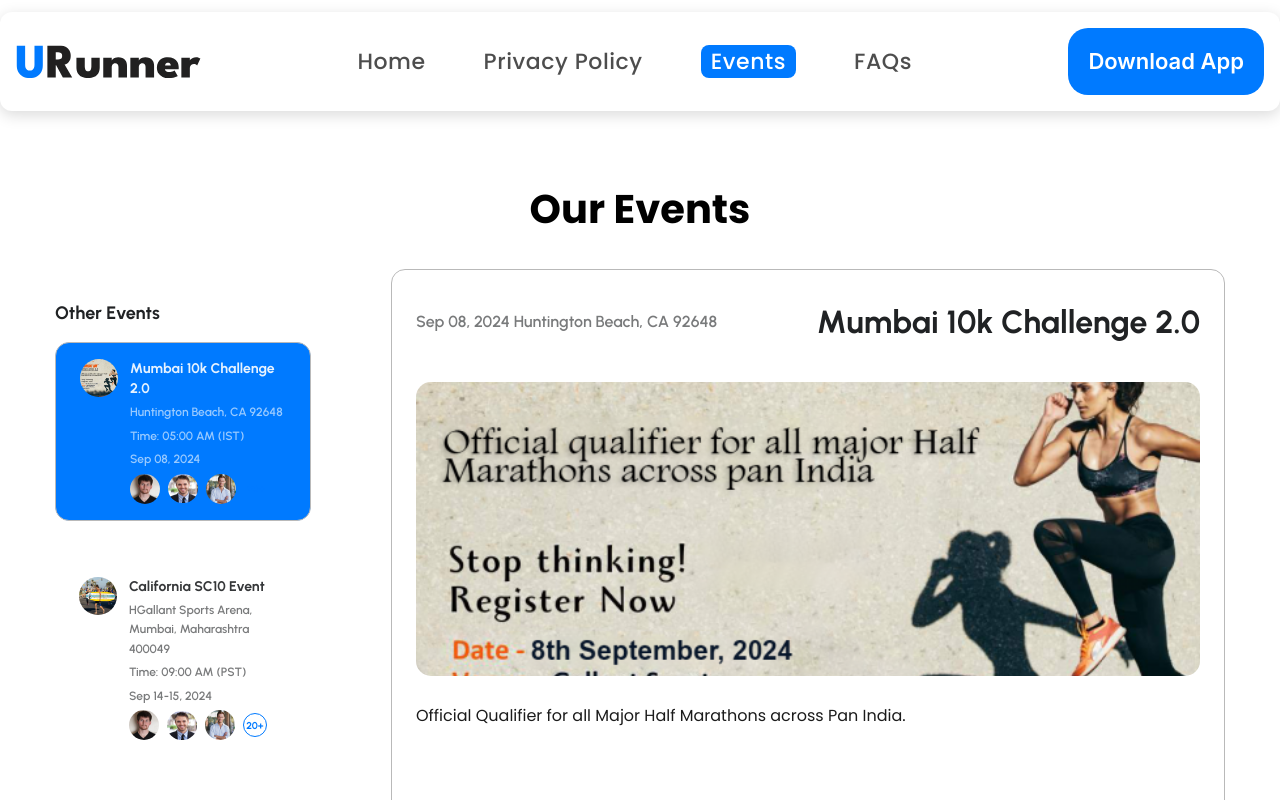
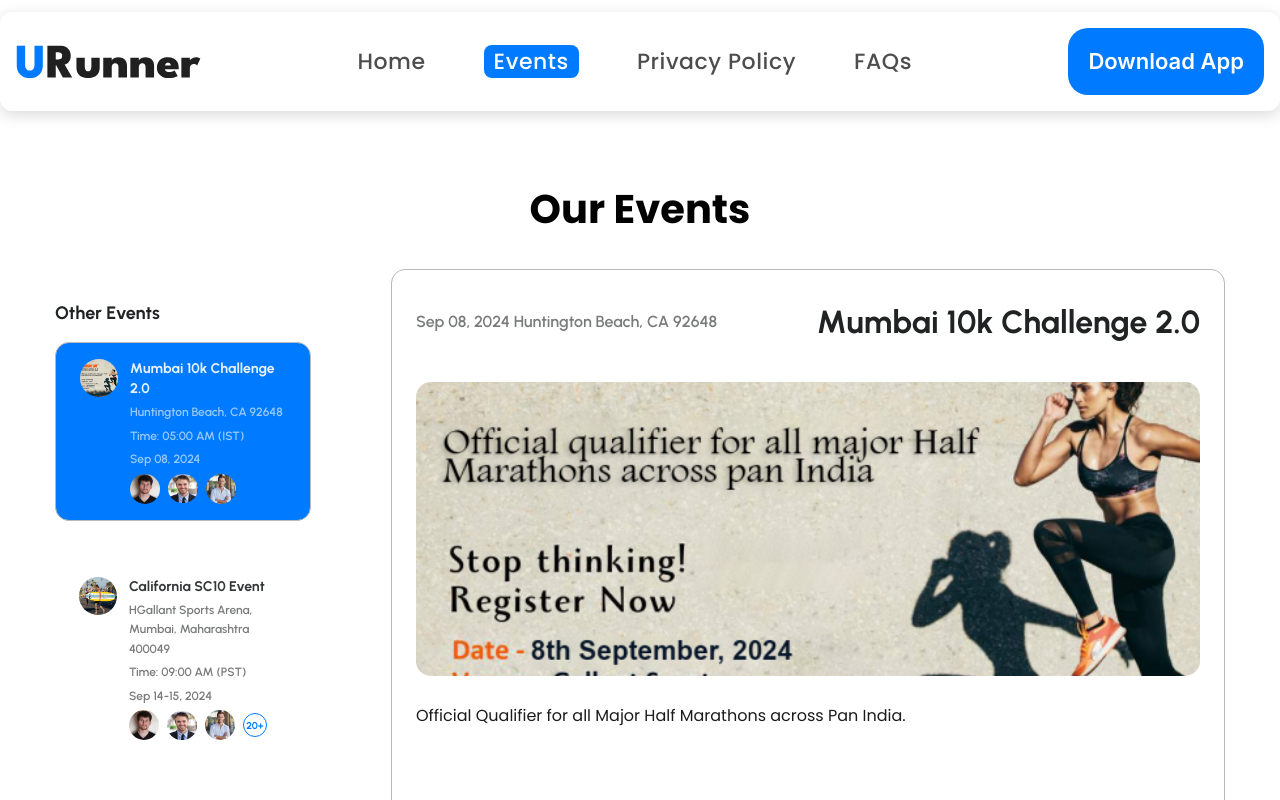
Before and after one commit to Mickey771/urunner, a Next.js app: page /events/1 in a window 1280 px wide. Shown: the top 800 px of the page. Built offline with nearby package versions, Linux system fonts and the light colour scheme.

Commit message:
nav rearranged

```diff
--- a/src/components/Navbar.tsx
+++ b/src/components/Navbar.tsx
@@ -13,12 +13,12 @@ const navLinks = [
     text: "Home",
   },
   {
+    path: "/events",
+    text: "Events",
+  },
+  {
     path: "/privacy-policy",
     text: "Privacy Policy",
-  },
-  {
-    path: "/events",
-    text: "Events",
   },
   {
     path: "/faq",
```
